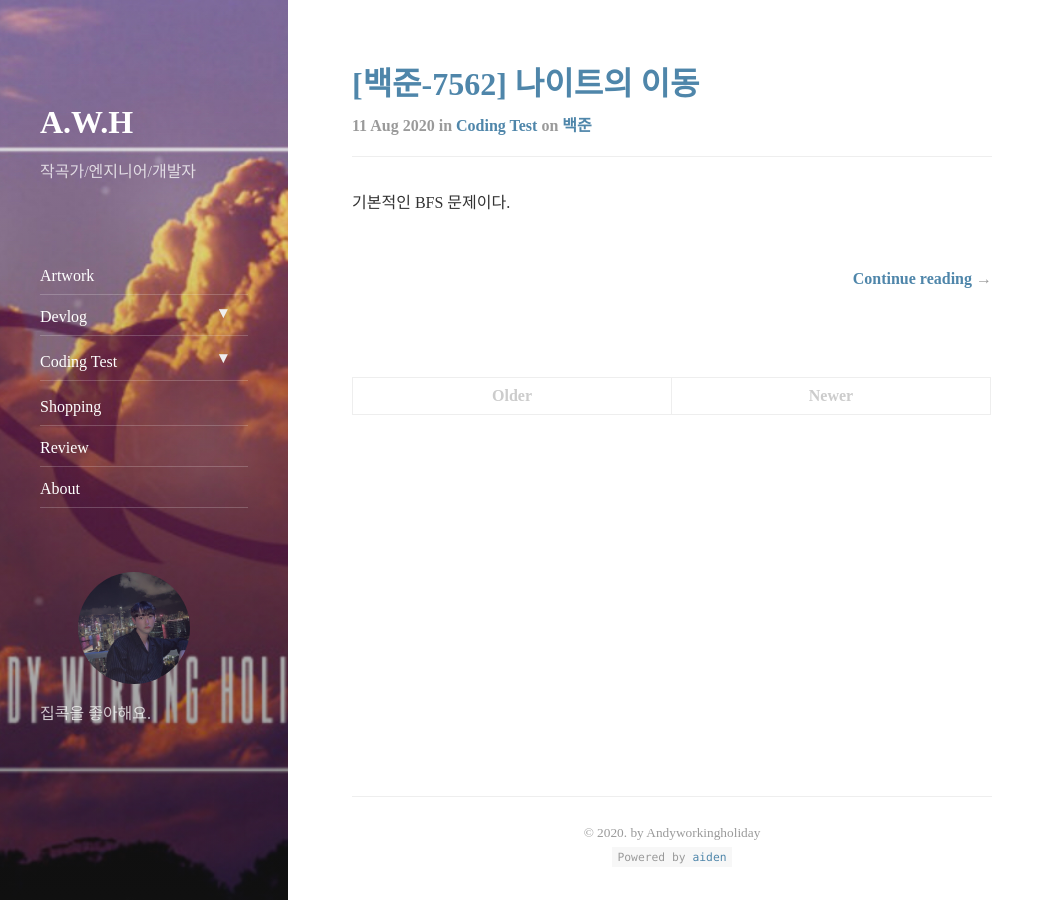
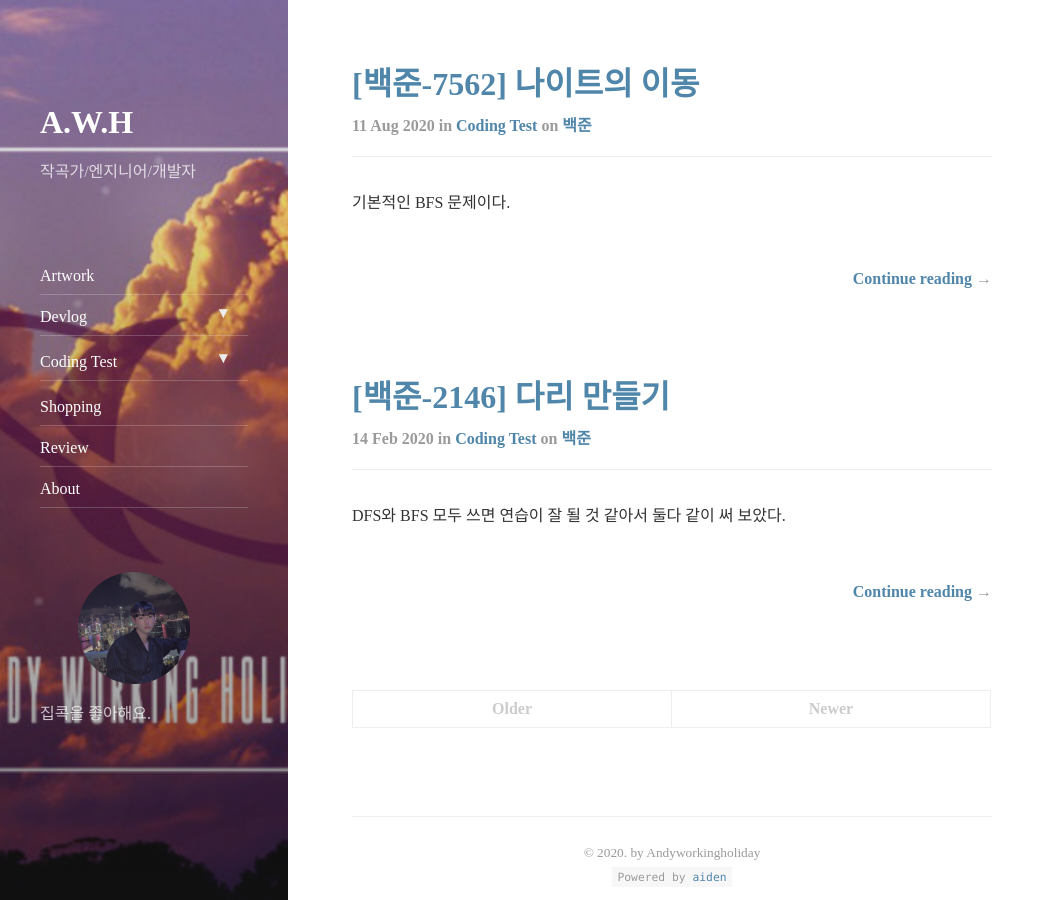
Before and after one commit to andyworkingholiday/andyworkingholiday.github.io, a Jekyll site: the page built from index.html, in a window 1280 px wide and 900 px high. Shown: the whole window, without its empty margins (0-1055 px from the left). Built offline with Jekyll 4.4.1, drawn with Linux system fonts in a browser that asks for light colours; nearby versions of some CDN libraries; the list of posts is cut into pages by our own code; part of the change alters nothing that is shown.

Commit message:
다리만들기

````diff
--- a/_config.yml
+++ b/_config.yml
@@ -44,7 +44,6 @@ google_fonts:        Lato
 
 # Set your Google Analytics id to receive `pageview` events.
 # To remove Google Anaylics from your page, remove the line below.
-google_analytics:    UA-175055286-1
 
 # Setting a disqus shortname will enable the comment section on pages with `comments: true` in the front matter
 disqus_shortname:    andyworkingholiday
--- /dev/null
+++ b/_posts/2020-02-14-cote-baekjoon-2146.markdown
@@ -0,0 +1,101 @@
+---
+layout: post
+title:  "[백준-2146] 다리 만들기 "
+subtitle:   "알고리즘 실력기르기"
+categories: cote
+tags: baekjoon
+---
+DFS와 BFS 모두 쓰면 연습이 잘 될 것 같아서
+둘다 같이 써 보았다.
+
+각각 대륙의 번호를 매길 때에는 DFS
+대륙 사이의 다리를 연결 할 때에는 BFS를 사용하였다.
+
+## Code
+---
+
+```cpp
+#include <iostream>
+#include <queue>
+#include <cstring>
+#include <algorithm>
+#define MAX 100
+using namespace std;
+
+struct yxc {
+	int y, x, c;
+};
+
+int N, mins = 99999;
+int map[MAX][MAX];
+bool check[MAX][MAX];
+const int dy[] = { -1,1,0,0 }, dx[] = { 0,0,-1,1 };
+
+
+void dfs(int y, int x, int cnt) {
+	map[y][x] = cnt;
+	check[y][x] = true;
+	for (int dir = 0; dir < 4; dir++) {
+		int ny = y + dy[dir], nx = x + dx[dir];
+		if (ny<0 || ny>N - 1 || nx<0 || nx>N - 1) continue;
+		if (map[ny][nx] && !check[ny][nx]) {
+			dfs(ny, nx, cnt);
+		}
+	}
+}
+
+int bridge(int cnt) {
+	queue<yxc> qs;
+	for (int i = 0; i < N; i++) {
+		for (int j = 0; j < N; j++) {
+			if (map[i][j] == cnt) {
+				check[i][j] = true;
+				qs.push({ i,j,0 });
+			}
+		}
+	}
+	int result = 0;
+	while (!qs.empty()) {
+		int cy = qs.front().y;
+		int cx = qs.front().x;
+		int count = qs.front().c;
+		qs.pop();
+		for (int dir = 0; dir < 4; dir++) {
+			int ny = cy + dy[dir], nx = cx + dx[dir];
+			if (ny<0 || ny>N - 1 || nx<0 || nx>N - 1) continue;
+			if (map[ny][nx] && map[ny][nx] != cnt) return count;
+			else if (!map[ny][nx] && !check[ny][nx]) {
+				check[ny][nx] = true;
+				qs.push({ ny,nx,count + 1 });
+			}
+		}
+	}
+}
+
+
+int main() {
+	int answer = 999999;
+	scanf("%d", &N);
+	for (int i = 0; i < N; i++) {
+		for (int j = 0; j < N; j++) {
+			scanf("%d", &map[i][j]);
+		}
+	}
+	int cnt = 1;
+	for (int i = 0; i < N; i++) {
+		for (int j = 0; j < N; j++) {
+			if (map[i][j] && !check[i][j]) {
+				dfs(i, j, cnt);
+				cnt++;
+			}
+		}
+	}
+
+	for (int i = 1; i < cnt; i++) {
+		memset(check, false, sizeof(check));
+		answer = min(answer, bridge(i));
+	}
+	cout << answer << endl;
+	return 0;
+}
+```
````
